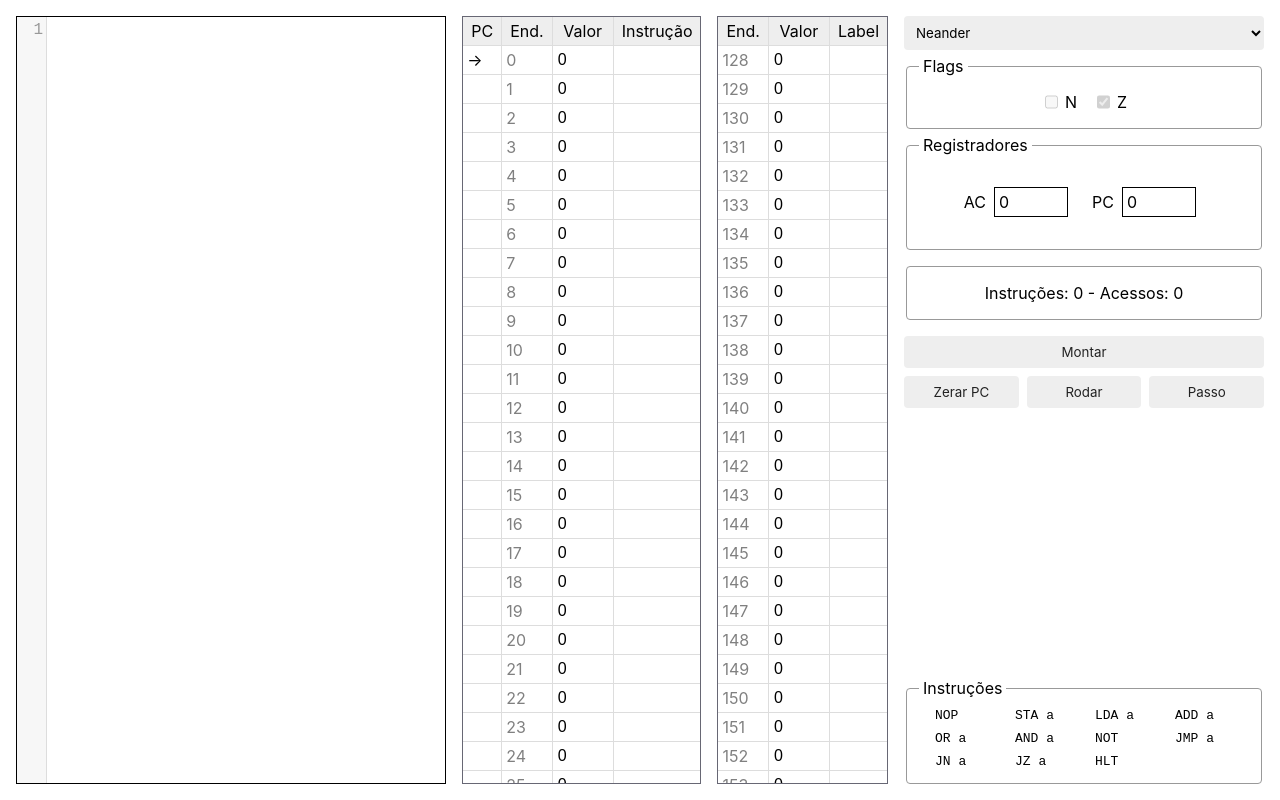
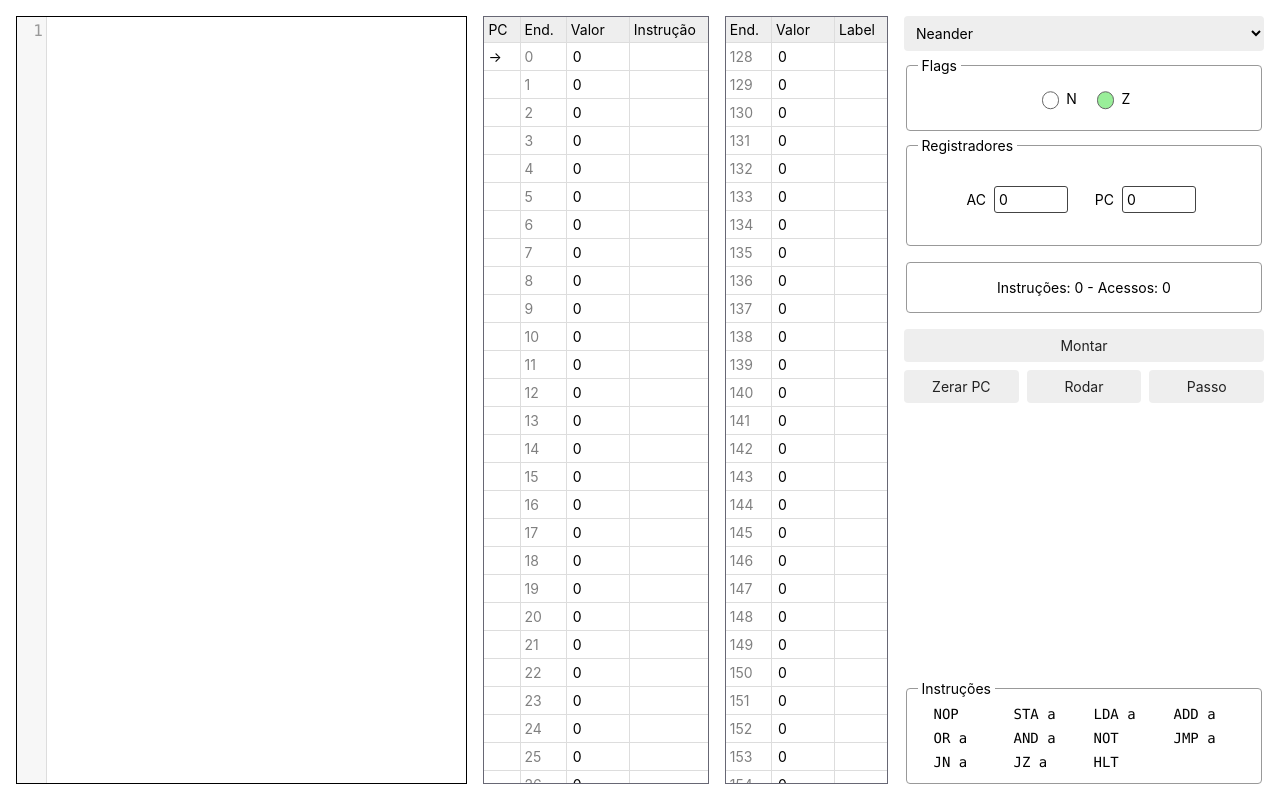
Before and after one commit to felipeal/hidra-web, a React (Create React App) app: page / in a window 1280 px wide. Built offline with nearby package versions, Linux system fonts and the light colour scheme.

Commit message:
Improve and organize styles

```diff
--- a/src/index.css
+++ b/src/index.css
@@ -2,15 +2,10 @@ body {
   margin: 0;
 }
 
-body, button, select {
+body, button, select, input {
   font-family: -apple-system, BlinkMacSystemFont, 'Segoe UI', 'Roboto', 'Oxygen',
     'Ubuntu', 'Cantarell', 'Fira Sans', 'Droid Sans', 'Helvetica Neue',
     sans-serif;
   -webkit-font-smoothing: antialiased;
   -moz-osx-font-smoothing: grayscale;
 }
-
-code {
-  font-family: source-code-pro, Menlo, Monaco, Consolas, 'Courier New',
-    monospace;
-}
--- a/src/ui/App.css
+++ b/src/ui/App.css
@@ -1,83 +1,76 @@
 @import 'codemirror/lib/codemirror.css';
 @import 'codemirror/theme/material.css';
 
-/*******************************************************************************
- * General
- ******************************************************************************/
-
-html, body {
-  margin: 0;
+select, fieldset, button, table, input {
+  font-size: 14px;
 }
 
-textarea {
-  margin: 0;
-}
-
-select {
-  background-color: #eee;
-  border: none;
-  border-radius: 4px;
-  padding: 8px;
-}
-
-fieldset {
-  border: 1px solid #999;
-  margin-top: 6px;
-  border-radius: 4px;
-}
-
-legend {
-  padding-left: 4px;
-  padding-right: 4px;
+code,
+.monospace-font,
+.CodeMirror {
+  font-family: Consolas, 'Courier New', monospace;
 }
 
 /*******************************************************************************
- * Buttons
- ******************************************************************************/
+ * Left area (code editor and error messages)
+ *******************************************************************************/
 
-button {
-  background-color: #eee;
-  color: #222;
-  border: none;
-  border-radius: 4px;
-  padding: 8px;
-  cursor: pointer;
+.code-editor,
+.error-messages {
+  border: 1px solid;
 }
 
-button:hover {
-  background-color: #ddd;
+.error-message {
+  color: #a00;
 }
 
-button:active {
-  background-color: #aaa;
+.CodeMirror {
+  font-size: 1rem;
+}
+
+.react-codemirror2, .CodeMirror {
+  height: 100%;
+}
+
+.cm-hidra-instruction {
+  font-weight: bold;
+  color: purple;
+}
+
+.cm-hidra-directive {
+  font-weight: bold;
+  color: blue;
+}
+
+.cm-hidra-comment {
+  font-style: italic;
+  color: green;
 }
 
 /*******************************************************************************
- * Tables
+ * Middle area (memory tables)
  ******************************************************************************/
 
 table {
   border: 1px solid rgb(103, 103, 116);
   border-collapse: collapse;
 }
-
 table input {
-  font-size: 16px;
-  padding: 4px;
   border: none;
 }
-
 th, td {
   border: 1px solid #ddd;
-  border-collapse: collapse;
 }
-
+td {
+  padding: 4px;
+}
 th {
   padding: 4px;
   font-weight: unset;
   background-color: #eee;
-  padding-left: 8px;
-  padding-right: 8px;
+  padding-left: 4px;
+  padding-right: 12px;
+  text-align: left;
   position: sticky;
   top: 0;
 }
@@ -98,31 +91,67 @@ table tr th:last-child {
   border-right: 0;
 }
 
+.table-address {
+  color: gray;
+}
+
+.table-value {
+  width: 50px;
+}
+
 /*******************************************************************************
- * Code Editor
+ * Right area (machine)
  ******************************************************************************/
 
-.react-codemirror2, .CodeMirror {
-  height: 100%;
+select {
+  background-color: #eee;
+  border: none;
+  border-radius: 4px;
+  padding: 8px;
 }
 
-.cm-hidra-instruction {
-  font-weight: bold;
-  color: purple;
+fieldset {
+  border: 1px solid #999;
+  margin-top: 6px;
+  border-radius: 4px;
+}
+fieldset legend {
+  padding-left: 4px;
+  padding-right: 4px;
 }
 
-.cm-hidra-directive {
-  font-weight: bold;
-  color: blue;
+.machine-flag {
+  width: 1.25em;
+  height: 1.25em;
+  transform: translate(0, -0.125em);
+  background-color: white;
+  border: 1px solid #666;
+  border-radius: 50%;
+  appearance: none;
 }
 
-.cm-hidra-comment {
-  font-style: italic;
-  color: green;
+.machine-flag:checked {
+  background-color: #9e9;
 }
 
-.CodeMirror * {
-  font-size: 1rem;
+.machine-register-display {
+  border: 1px solid #444;
+  border-radius: 3px;
+}
+
+button {
+  background-color: #eee;
+  color: #222;
+  border: none;
+  border-radius: 4px;
+  padding: 8px;
+  cursor: pointer;
+}
+button:hover {
+  background-color: #ddd;
+}
+button:active {
+  background-color: #aaa;
 }
 
 /*******************************************************************************
--- a/src/ui/App.tsx
+++ b/src/ui/App.tsx
@@ -79,27 +79,27 @@ function App() {
     <div style={{ height: "calc(100vh - 32px)", display: "flex", margin: "16px", gap: "16px" }}>
 
       {/***********************************************************************
-        * Code area
+        * Left area (code editor and error messages)
         **********************************************************************/}
 
       <div style={{ height: "100%", flex: 1, display: "flex", flexDirection: "column", overflowX: "auto", minWidth: "20rem" }}>
 
         {/* Code editor */}
-        <div style={{ border: "1px solid", flex: 1, overflowY: "auto" }}>
+        <div className="code-editor" style={{ flex: 1, overflowY: "auto" }}>
           <CodeEditor machine={machine} />
         </div>
 
         {/* Error messages */}
-        {(errorMessages.length > 0) && <div style={{ border: "1px solid", flex: 0.125, marginTop: "16px", overflow: "auto", padding: "4px" }}>
+        {(errorMessages.length > 0) && <div className="error-messages monospace-font" style={{ flex: 0.125, marginTop: "16px", overflow: "auto", padding: "4px" }}>
           {errorMessages.map((message, index) => {
-            return <><text key={index}>{message}</text><br></br></>;
+            return <><text className="error-message" key={index}>{message}</text><br></br></>;
           })}
         </div>}
 
       </div>
 
       {/***********************************************************************
-        * Memory areas
+        * Middle area (memory tables)
         **********************************************************************/}
 
       {/* Instructions memory area */}
@@ -152,7 +152,7 @@ function App() {
       </table>}
 
       {/***********************************************************************
-        * Machine area
+        * Right area (machine)
         **********************************************************************/}
 
       <div style={{ width: "360px", minWidth: "360px", display: "inline-flex", flexDirection: "column", overflowY: "auto" }}>
@@ -263,10 +263,8 @@ function App() {
             {machine.getInstructions().map((instruction, index) => {
               let assemblyFormat = [instruction.getMnemonic().toUpperCase(), ...instruction.getArguments()].join(" ");
               assemblyFormat = assemblyFormat.replace("a0", "a").replace("a1", "b");
-              const isWide = (assemblyFormat.length > 7); // TODO: Revisit layout
-              return <div style={{
-                width: "56px", whiteSpace: "nowrap", fontFamily: "monospace",
-                marginLeft: (isWide ? "0" : "16px"), marginRight: (isWide ? "16px" : "0")
+              return <div className="monospace-font" style={{
+                minWidth: "56px", whiteSpace: "nowrap", marginLeft: "16px", marginRight: "0"
               }} key={index}>
                 {assemblyFormat}
               </div>;
@@ -279,11 +277,10 @@ function App() {
           <fieldset className="hide-if-busy">
             <legend>Modos de end.</legend>
             <div style={{
-              display: "flex", gap: "8px", flexWrap: "wrap", marginTop: "4px", marginBottom: "4px",
-              justifyContent: (machine.getAddressingModes().length > 2 ? "left" : "center")
+              display: "flex", gap: "8px", flexWrap: "wrap", marginTop: "4px", marginBottom: "4px"
             }}>
               {machine.getAddressingModes().map((addressingMode, index) => {
-                return <div style={{ width: "56px", marginLeft: "16px", fontFamily: "monospace" }} key={index}>
+                return <div className="monospace-font" style={{ width: "56px", marginLeft: "16px" }} key={index}>
                   {addressingMode.getAssemblyPattern().toUpperCase().replace("(.*)", "a") || "a"}
                 </div>;
               })}
--- a/src/ui/DataRow.tsx
+++ b/src/ui/DataRow.tsx
@@ -24,13 +24,13 @@ export default function DataRow({ address, machine, assembler }: { address: numb
 
   return (
     <tr className={machine.getDefaultDataStartingAddress() === address ? "first-data-row" : undefined}>
-      <td style={{ padding: "4px", color: "gray" }}>{address}</td>
-      <td><input style={{ width: "50px" }} inputMode="numeric" value={value} onChange={(event) => {
+      <td className="table-address">{address}</td>
+      <td><input className="table-value" inputMode="numeric" value={value} onChange={(event) => {
         setValue(String(event.target.value));
       }} onBlur={(event) => {
         machine.setMemoryValue(address, Number(event.target.value)); // Write value to memory on focus out
       }} /></td>
-      <td style={{ padding: "4px", maxWidth: "10rem", overflow: "hidden", textOverflow: "ellipsis" }}>{label}</td>
+      <td style={{ maxWidth: "10rem", overflow: "hidden", textOverflow: "ellipsis" }}>{label}</td>
     </tr>
   );
 }
--- a/src/ui/FlagWidget.tsx
+++ b/src/ui/FlagWidget.tsx
@@ -14,7 +14,7 @@ export default function FlagWidget({ name, machine }: { name: string, machine: M
 
   return (
     <div style={{ display: "flex", flexDirection: "row", justifyContent: "center", gap: "4px" }}>
-      <input id={`flag-${name}-input`} type={"checkbox"} checked={value} disabled={true} />
+      <input className="machine-flag" id={`flag-${name}-input`} type="checkbox" checked={value} disabled={true} />
       <label htmlFor={`flag-${name}-input`}>{name}</label>
     </div>
   );
--- a/src/ui/InstructionsRow.tsx
+++ b/src/ui/InstructionsRow.tsx
@@ -24,14 +24,14 @@ export default function InstructionsRow({ address, machine }: { address: number,
 
   return (
     <tr>
-      <td style={{ padding: "4px" }}>{isCurrentPos ? "→" : ""}</td>
-      <td style={{ padding: "4px", color: "gray" }}>{address}</td>
-      <td><input style={{ width: "50px" }} inputMode="numeric" value={value} onChange={(event) => {
+      <td>{isCurrentPos ? "→" : ""}</td>
+      <td className="table-address">{address}</td>
+      <td><input className="table-value" inputMode="numeric" value={value} onChange={(event) => {
         setValue(String(event.target.value));
       }} onBlur={(event) => {
         machine.setMemoryValue(address, Number(event.target.value)); // Write value to memory on focus out
       }} /></td>
-      <td style={{ padding: "4px" }}>{instructionString}</td>
+      <td>{instructionString}</td>
     </tr>
   );
 }
--- a/src/ui/RegisterWidget.tsx
+++ b/src/ui/RegisterWidget.tsx
@@ -15,7 +15,7 @@ export default function RegisterWidget({ name, machine }: { name: string, machin
   return (
     <div style={{ display: "flex", flexDirection: "row", justifyContent: "end", alignItems: "center", gap: "8px", width: "128px" }}>
       <label htmlFor={`register-${name}-div`}>{name}</label>
-      <div id={`register-${name}-div`} style={{ border: "1px solid", padding: "4px", width: "64px", marginRight: "16px" }}>{value}</div>
+      <div className="machine-register-display" id={`register-${name}-div`} style={{ padding: "4px", width: "64px", marginRight: "16px" }}>{value}</div>
     </div>
   );
 }
--- a/src/ui/StackRow.tsx
+++ b/src/ui/StackRow.tsx
@@ -21,9 +21,9 @@ export default function StackRow({ address, voltaMachine }: { address: number, v
 
   return (
     <tr>
-      <td style={{ padding: "4px" }}>{isCurrentStackPos ? "→" : ""}</td>
-      <td style={{ padding: "4px", color: "gray" }}>{address}</td>
-      <td><input style={{ width: "50px" }} inputMode="numeric" value={value} onChange={(event) => {
+      <td>{isCurrentStackPos ? "→" : ""}</td>
+      <td className="table-address">{address}</td>
+      <td><input className="table-value" inputMode="numeric" value={value} onChange={(event) => {
         setValue(String(event.target.value));
       }} onBlur={(event) => {
         voltaMachine.setStackValue(address, Number(event.target.value)); // Write value to stack on focus out
```
